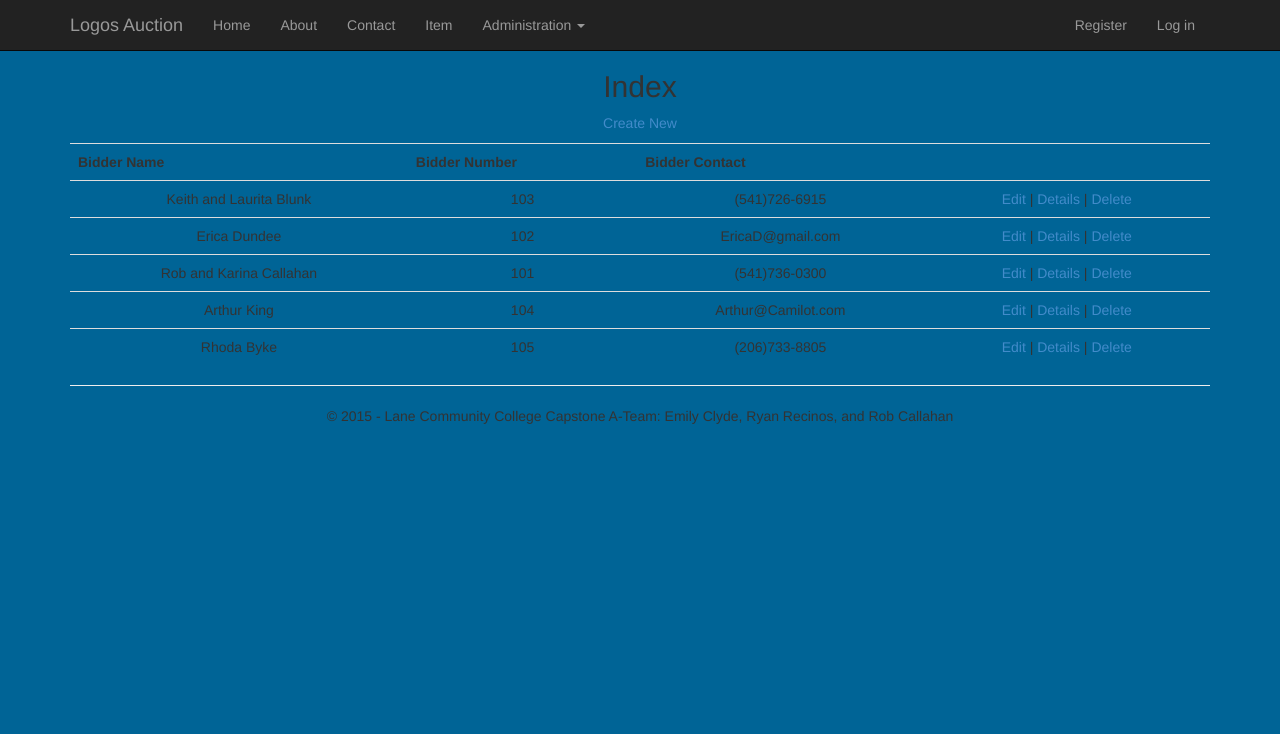
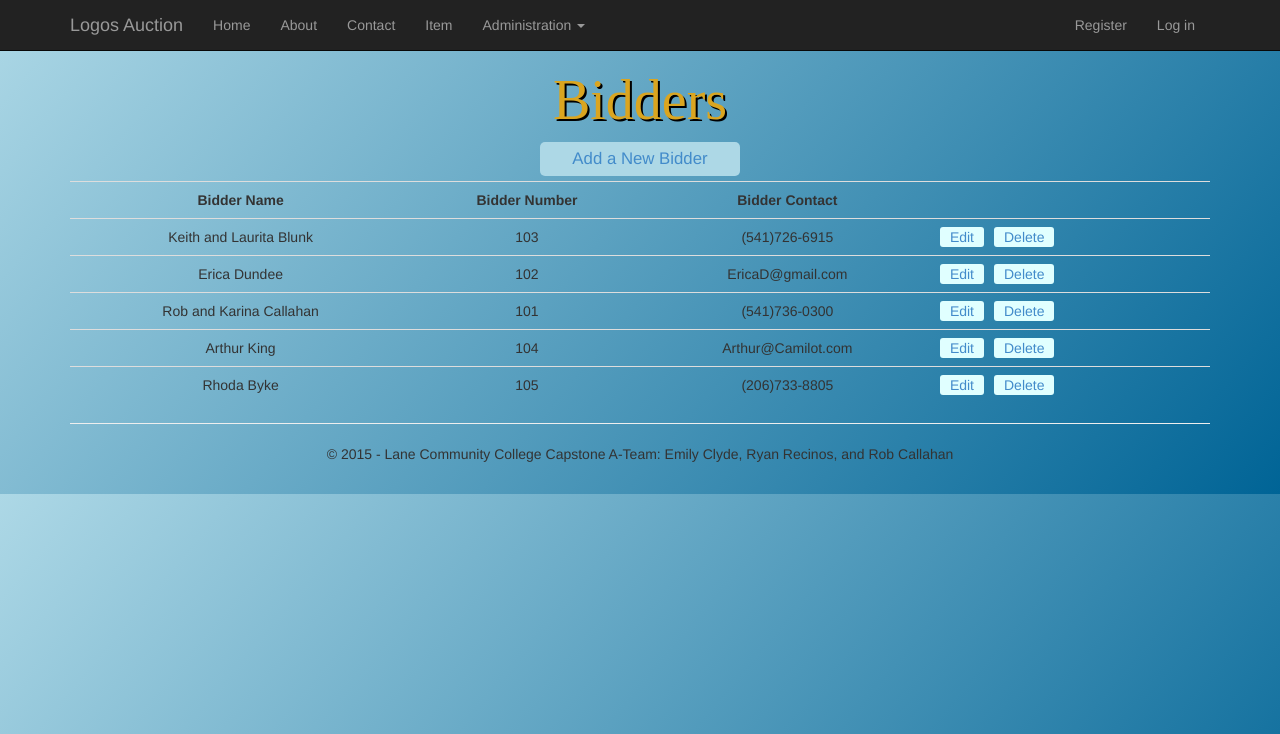
Before and after one commit to emilyclyde/Auction, an ASP.NET MVC app: page /Bidder in a window 1280 px wide. Shown: the top 734 px of the page. Run offline with ASP.NET Core 8 and stand-ins for ASP.NET MVC 5, Linux system fonts and the light colour scheme; data comes from the database, SQL or seed files in the repository; the project's own start-up code is not run, and a stand-in starts its controllers and pages; some libraries are stand-ins or nearby versions.

Commit message:
Added buttons in a table

```diff
--- a/Auction/Views/Bidder/Index.cshtml
+++ b/Auction/Views/Bidder/Index.cshtml
@@ -3,27 +3,28 @@
 @{
     ViewBag.Title = "Index";
 }
+<body id="BackgroundGrad1">
+    <h2 class="CrudTitle">Bidders</h2>
 
-<h2>Index</h2>
-
-<p>
-    @Html.ActionLink("Create New", "Create")
+    <p id="ListButton2">
+        @Html.ActionLink("Add a New Bidder", "Create")
     </p>
     <table class="table">
         <tr>
-        <th>
+            <th class="TableDataIndex4">
                 @Html.DisplayNameFor(model => model.BidderName)
             </th>
-        <th>
+            <th class="TableDataIndex4">
                 @Html.DisplayNameFor(model => model.BidderNumber)
             </th>
-        <th>
+            <th class="TableDataIndex4">
                 @Html.DisplayNameFor(model => model.BidderContact)
             </th>
             <th></th>
         </tr>
 
-@foreach (var item in Model) {
+        @foreach (var item in Model)
+        {
             <tr>
                 <td>
                     @Html.DisplayFor(modelItem => item.BidderName)
@@ -34,12 +35,20 @@
                 <td>
                     @Html.DisplayFor(modelItem => item.BidderContact)
                 </td>
-        <td>
-            @Html.ActionLink("Edit", "Edit", new { id=item.ID }) |
-            @Html.ActionLink("Details", "Details", new { id=item.ID }) |
-            @Html.ActionLink("Delete", "Delete", new { id=item.ID })
+                <td class="TableDataIndex4">
+                    <table class="TableDataIndex5" >
+                        <tr>
+                            <td class="TableDataIndex5" >
+                                <div class="ButtonDiv1" >@Html.ActionLink("Edit", "Edit", new { id = item.ID }) </div>
+                            </td>
+                            <td class="TableDataIndex5" >
+                                <div class="ButtonDiv1">@Html.ActionLink("Delete", "Delete", new { id = item.ID }) </div>
+                            </td>
+                        </tr>
+                    </table>
                 </td>
             </tr>
         }
 
     </table>
+</body>
```
Lines whose indentation alone changed are shown as unchanged.
